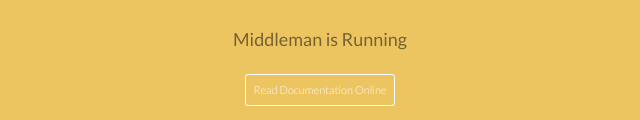
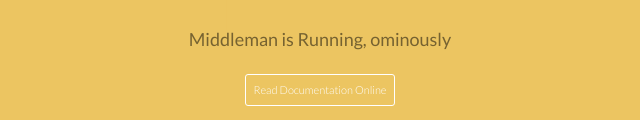
Before and after one commit to plyset/plyset.github.io, a plain HTML site: page index.html in a window 1280 px wide. Shown: the part 218-338 px from the top of the page, without its empty margins (320-960 px from the left). Drawn offline with nearby package versions, Linux system fonts and the light colour scheme.

Commit message:
Update index.html

```diff
--- a/index.html
+++ b/index.html
@@ -19,7 +19,7 @@
   <div class="logo">
     <img src="/images/middleman-logo.svg" alt="Middleman logo" />
   </div>
-  <h1>Middleman is Running</h1>
+  <h1>Middleman is Running, ominously</h1>
   <p class="doc">
     <a href="https://middlemanapp.com" target="_blank">Read Documentation Online</a>
   </p><!-- .doc -->
```
